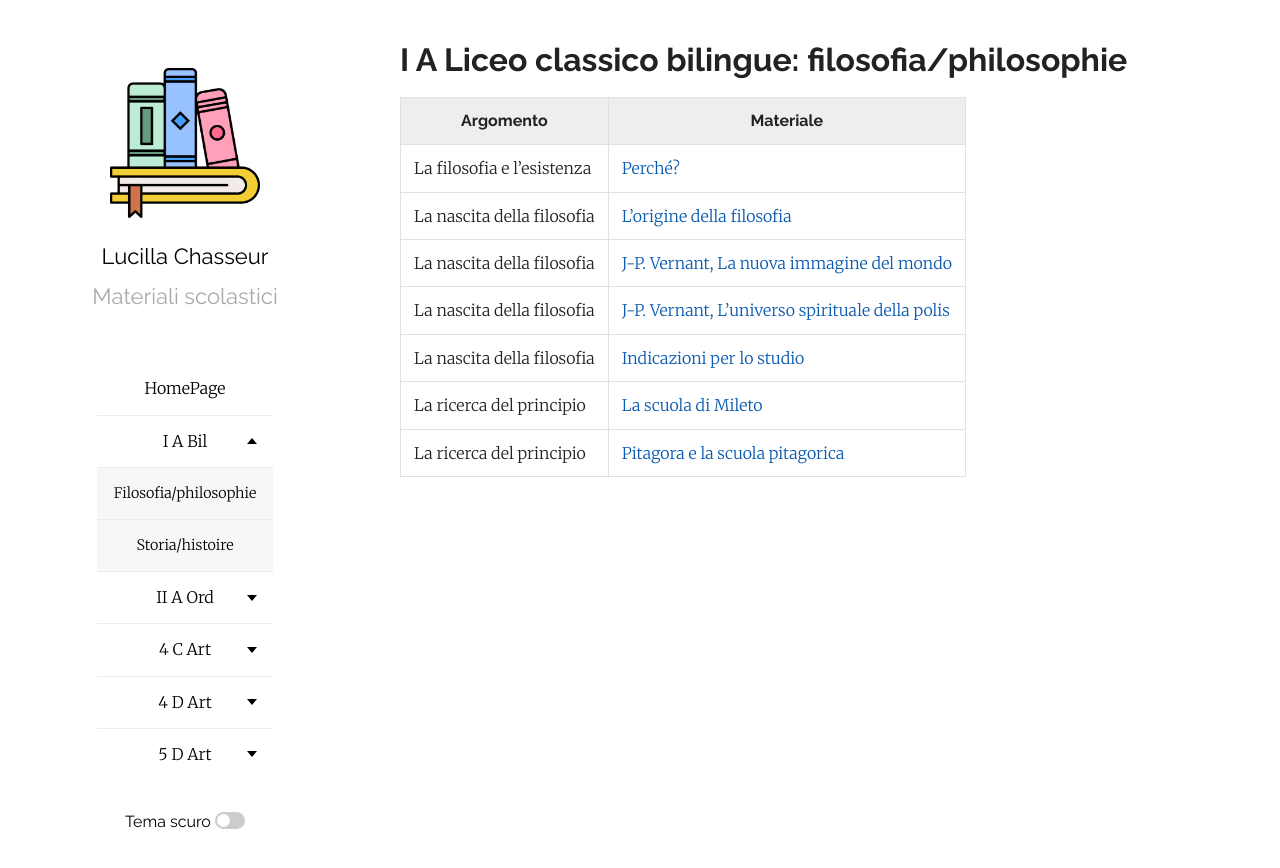
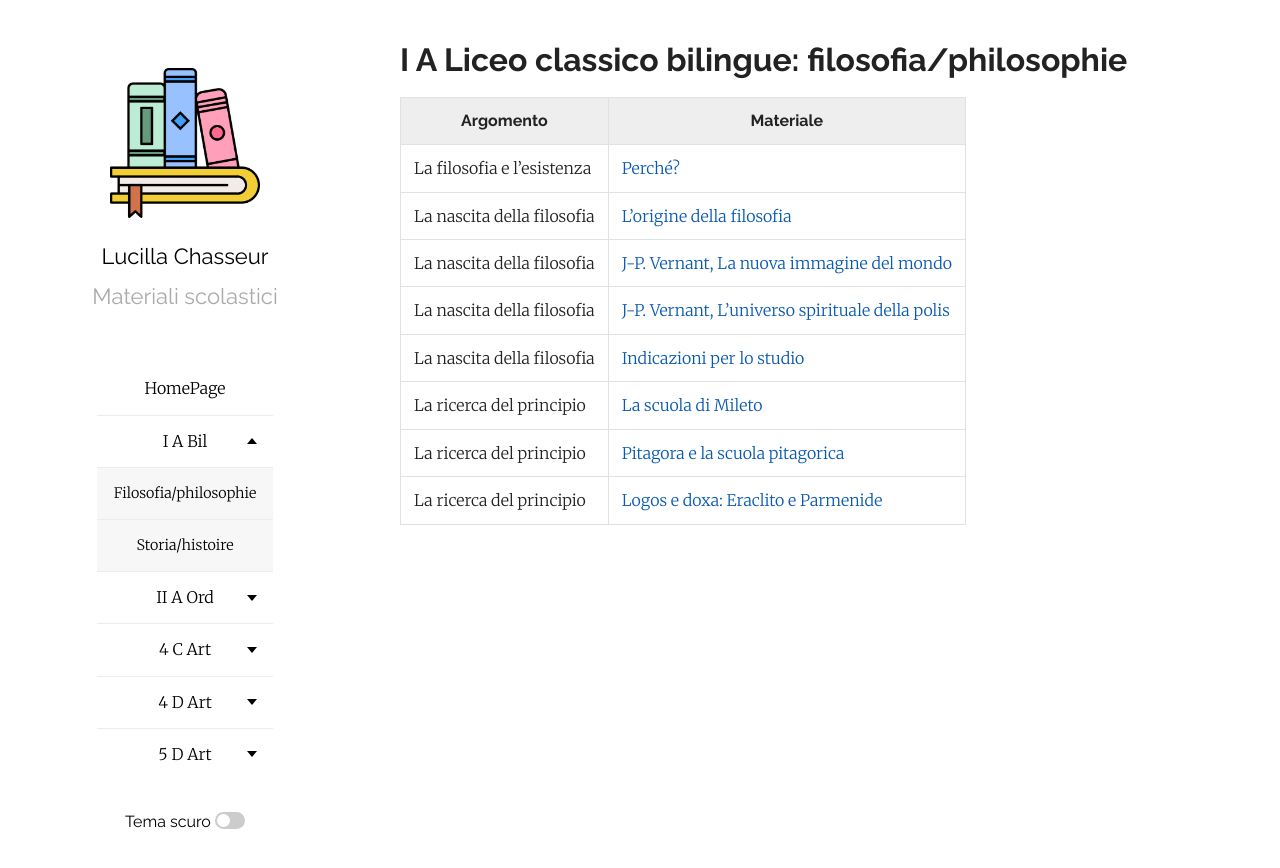
Before and after one commit to efemeridi/efemeridi.github.io, a Jekyll site: the page built from 1a_bil_filosofia.md, in a window 1280 px wide. Shown: the top 868 px of the page. Built offline with Jekyll 4.4.1, drawn with Linux system fonts in a browser that asks for light colours; our own code applies the rules of GitHub Pages for plain Markdown files.

Commit message:
Update 1a_bil_filosofia.md

```diff
--- a/1a_bil_filosofia.md
+++ b/1a_bil_filosofia.md
@@ -12,3 +12,4 @@ layout: page
 |La nascita della filosofia|[Indicazioni per lo studio](/materiali/I_A_bil/filosofia/PROGRAMMI/01_intro_grecia_nascita_filo.pdf/)
 |La ricerca del principio|[La scuola di Mileto](/materiali/I_A_bil/filosofia/02_LA_RICERCA_DEL_PRINCIPIO/01_la_ricerca_del_principio_26_27_bilingue_capitolo_2.pdf/)
 |La ricerca del principio|[Pitagora e la scuola pitagorica](/materiali/I_A_bil/filosofia/02_LA_RICERCA_DEL_PRINCIPIO/02_pitagorici_25_27_capitolo_2_bilingue.pdf/)
+|La ricerca del principio|[Logos e doxa: Eraclito e Parmenide](/materiali/I_A_bil/filosofia/02_LA_RICERCA_DEL_PRINCIPIO/02_pitagorici_25_27_capitolo_2_bilingue.pdf/)
```
